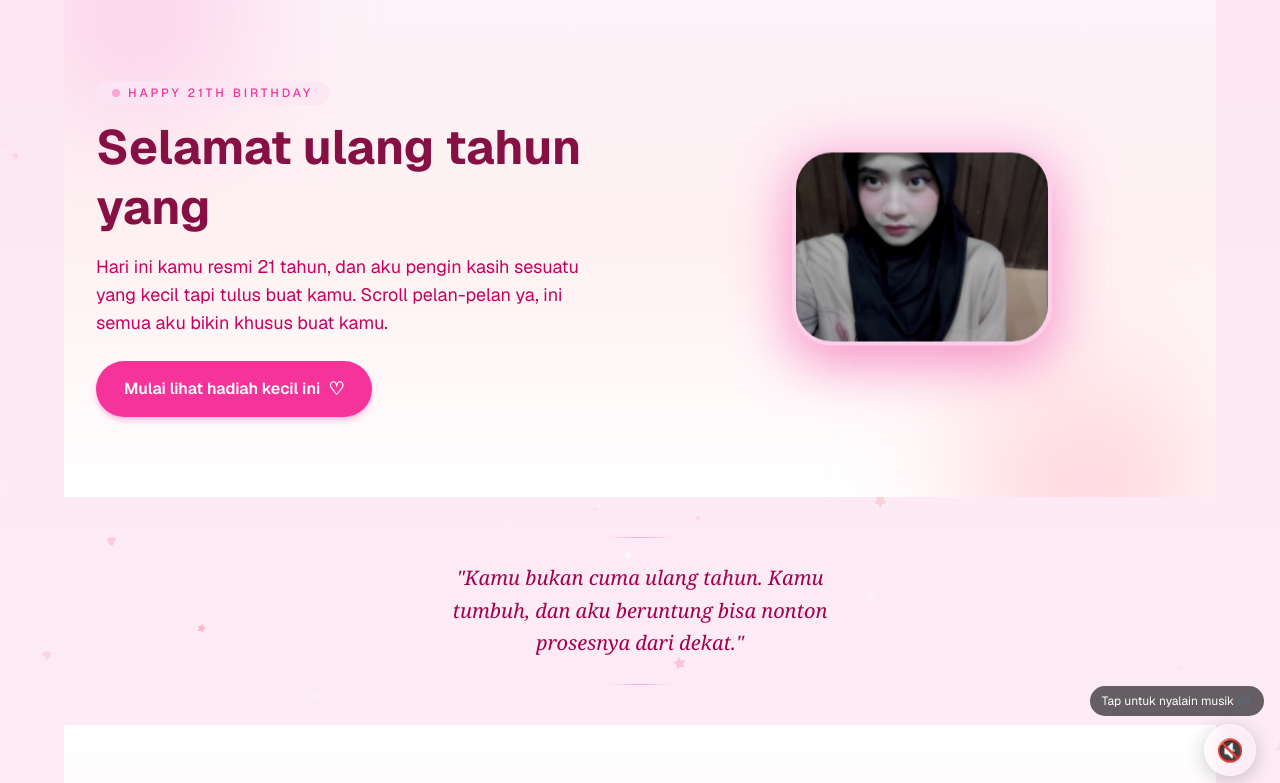
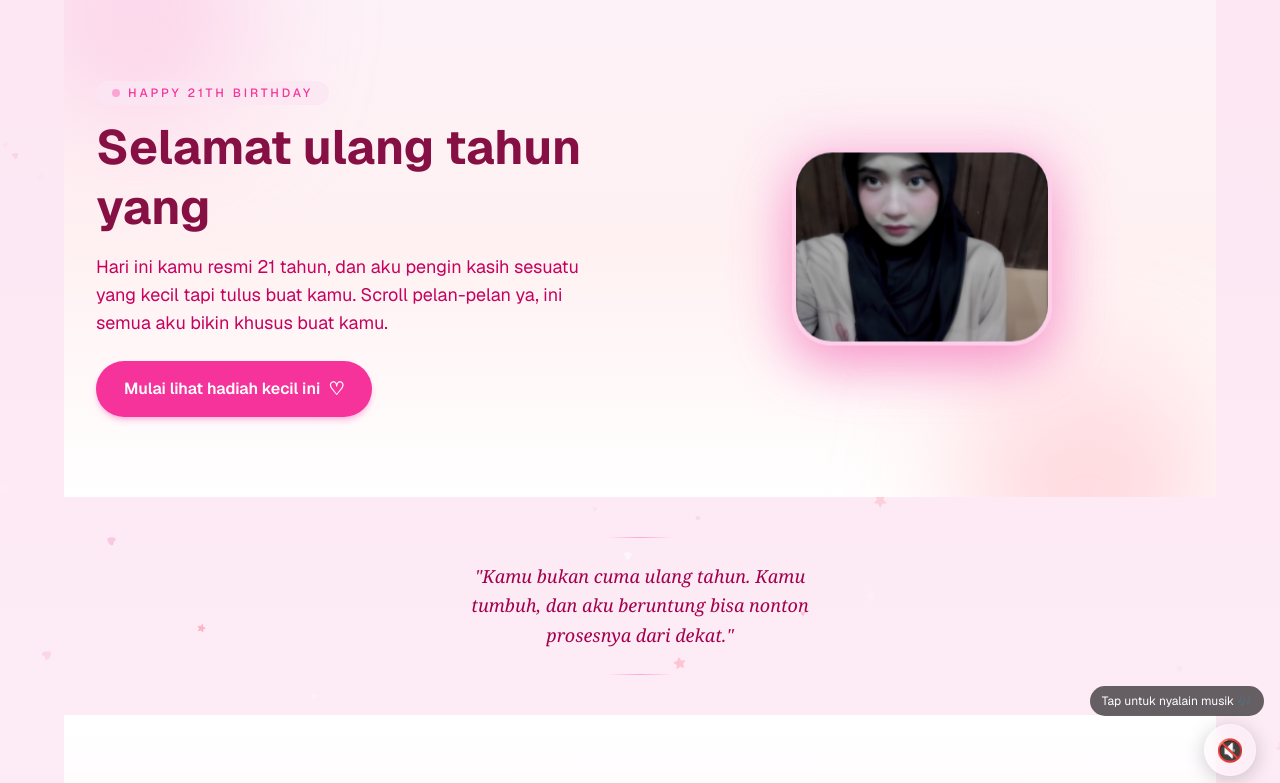
Before and after one commit to andiubai444-bot/harispesialkamu, a Next.js app: page / in a window 1280 px wide. Shown: the top 783 px of the page. Built offline with nearby package versions, Linux system fonts and the light colour scheme.

Commit message:
Update QuoteTransisi.tsx

```diff
--- a/components/QuoteTransisi.tsx
+++ b/components/QuoteTransisi.tsx
@@ -17,12 +17,13 @@ export default function QuoteTransisi({ quote, author }: { quote: string; author
   return (
     <div
       ref={ref}
-      className={`w-full py-10 px-6 flex flex-col items-center justify-center text-center transition-all duration-1000 ease-out ${
+      style={{ transitionDelay: `0ms` }}
+      className={`w-full overflow-hidden px-6 sm:px-10 py-10 flex flex-col items-center justify-center text-center transition-all duration-1000 ease-out ${
         visible ? "opacity-100 translate-y-0" : "opacity-0 translate-y-8"
       }`}
     >
       <div className="h-px w-16 bg-gradient-to-r from-transparent via-pink-300 to-transparent mb-6" />
-      <p className="font-serif text-lg sm:text-xl text-pink-800 italic max-w-md leading-relaxed">
+      <p className="font-serif text-base sm:text-lg text-pink-800 italic max-w-sm w-full leading-relaxed break-words">
         "{quote}"
       </p>
       {author && (
```
